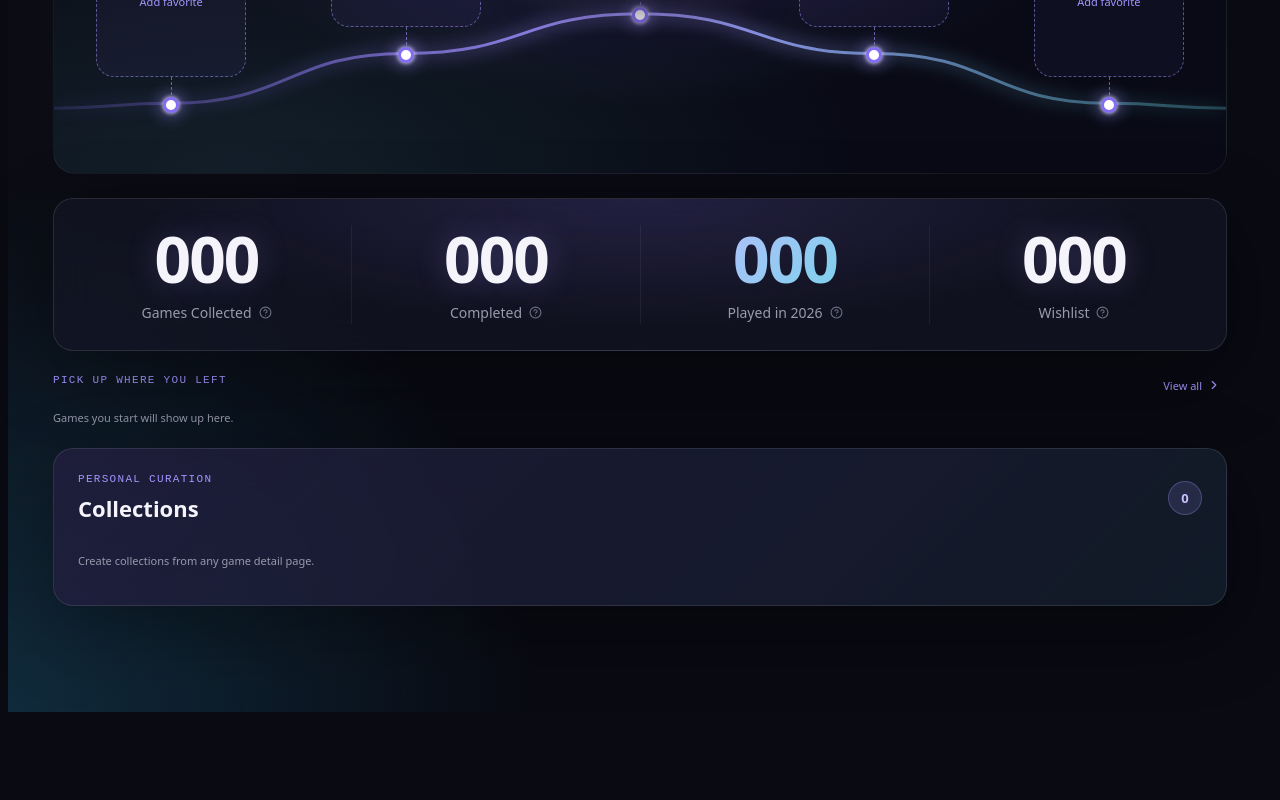
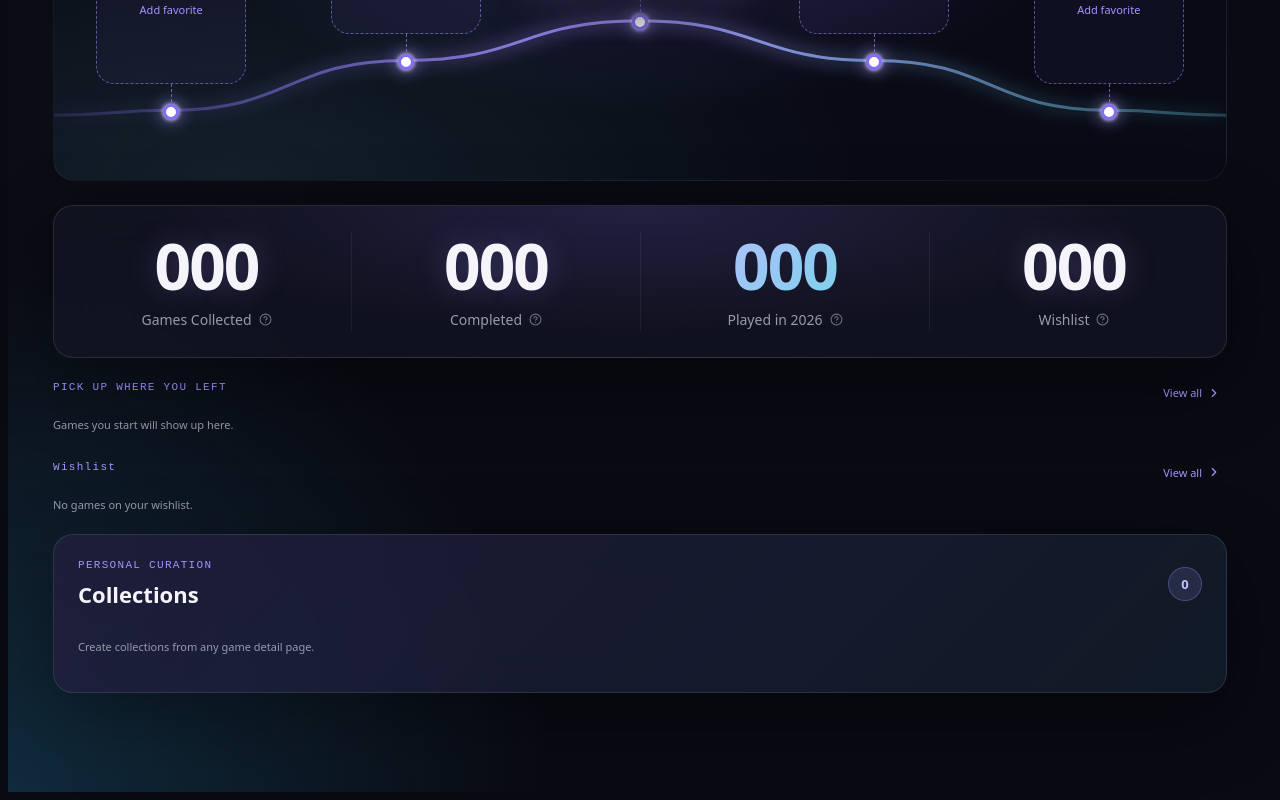
Before and after one commit to synced7x7/lostinsync__, a React (Vite) app: page / in a window 1280 px wide. Shown: the part 488-1288 px from the top of the page. Before the commit the page ends 1208 px from the top, so only its background shows below. Built offline with nearby package versions, Linux system fonts and the light colour scheme.

Commit message:
dashboard contains new wishlist section

```diff
--- a/src/features/dashboard.tsx
+++ b/src/features/dashboard.tsx
@@ -109,6 +109,8 @@ export function Dashboard({
     [data.games]
   );
 
+  const wishlistgames = useMemo(() => data.games.filter((g) => g.status === "Wishlist").slice(0,7), [data.games]);
+
   const year = String(new Date().getFullYear());
   const playedThisYear = data.games.filter((g) => [g.startedAt, g.finishedAt].some((d) => d?.startsWith(year))).length;
   const completed = data.games.filter((g) => g.status === "Completed").length;
@@ -206,6 +208,29 @@ export function Dashboard({
         ) : <p className="muted">Games you start will show up here.</p>}
       </section>
 
+      <section className="section">
+        <div className="section-title">
+          <div><p className="eyebrow" style={{ marginTop: "15px" }}>Wishlist</p></div>
+          <button className="text-button" onClick={openLibrary}>View all <ChevronRight size={14} /></button>
+        </div>
+        {wishlistgames.length ? (
+          <div className="recent-row">
+            {wishlistgames.map((g) => (
+              <button key={g.id} className="recent-card" onClick={() => openGame(g.id)}>
+                <div className="recent-art" style={g.cover ? { backgroundImage: `url(${g.cover})` } : undefined}>
+                  {!g.cover && <Gamepad2 size={26} />}
+                  {g.favorite && <Heart size={13} fill="currentColor" className="recent-heart" />}
+                </div>
+                <strong>{g.title}</strong>
+              </button>
+            ))}
+          </div>
+        ) : <p className="muted">No games on your wishlist.</p>}
+      </section>
+
+
+
+
       {slot !== null && (
         <Picker
           games={data.games}
--- a/src/features/discover.tsx
+++ b/src/features/discover.tsx
@@ -298,7 +298,7 @@ export function DiscoverGameDetails({ igdbId, game, close, openGame, credentials
 function draftFromIgdb(game: IgdbGame): Game {
   return {
     id: crypto.randomUUID(), title: game.name, platform: game.platforms[0] ?? "", genre: game.genres.join(", "),
-    tags: [], status: "Backlog", notes: "", favorite: false, cover: game.cover, backgroundCover: game.background,
+    tags: [], status: "Completed", notes: "", favorite: false, cover: game.cover, backgroundCover: game.background,
     totalSeconds: 0, createdAt: new Date().toISOString(), developer: game.developer,
     releaseDate: game.releaseTs ? new Date(game.releaseTs * 1000).toISOString().slice(0, 10) : undefined,
     description: game.description, genres: game.genres, platforms: game.platforms, igdbId: game.id, igdbRating: game.rating,
```
